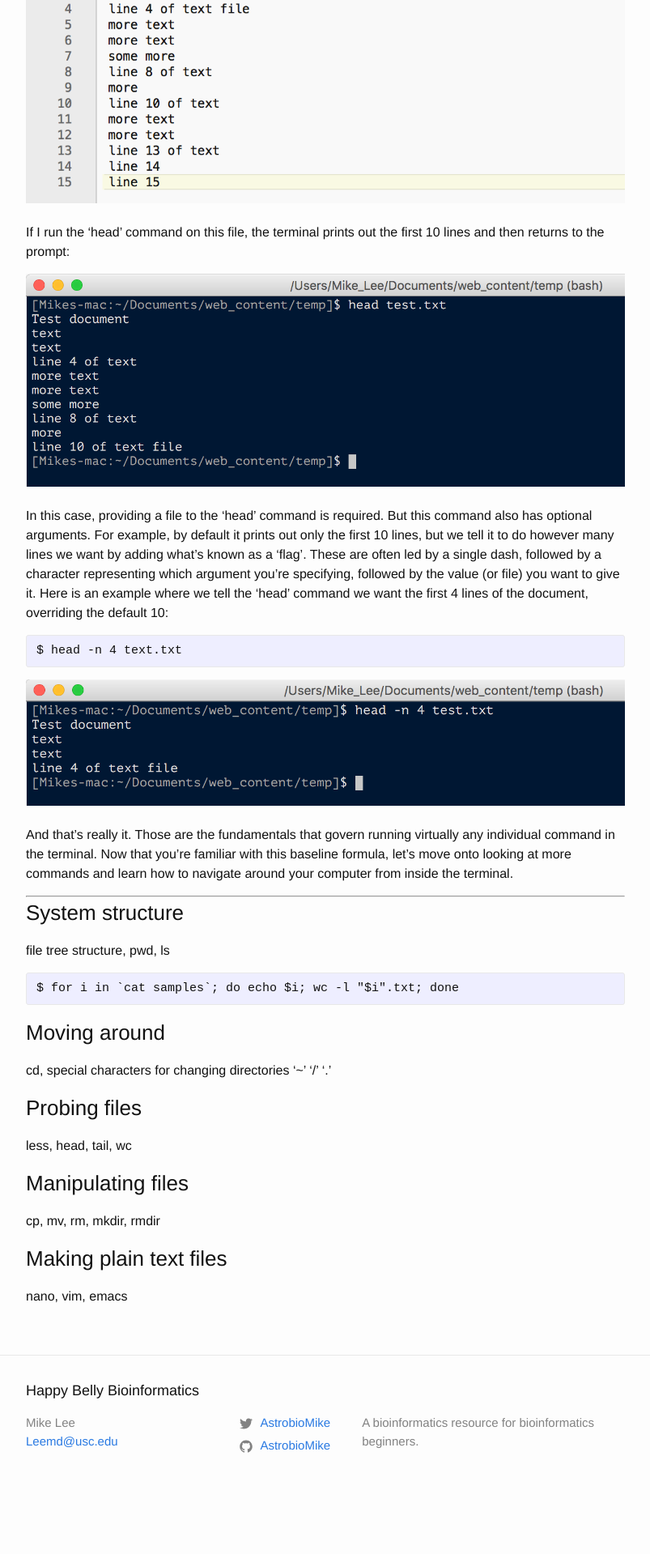
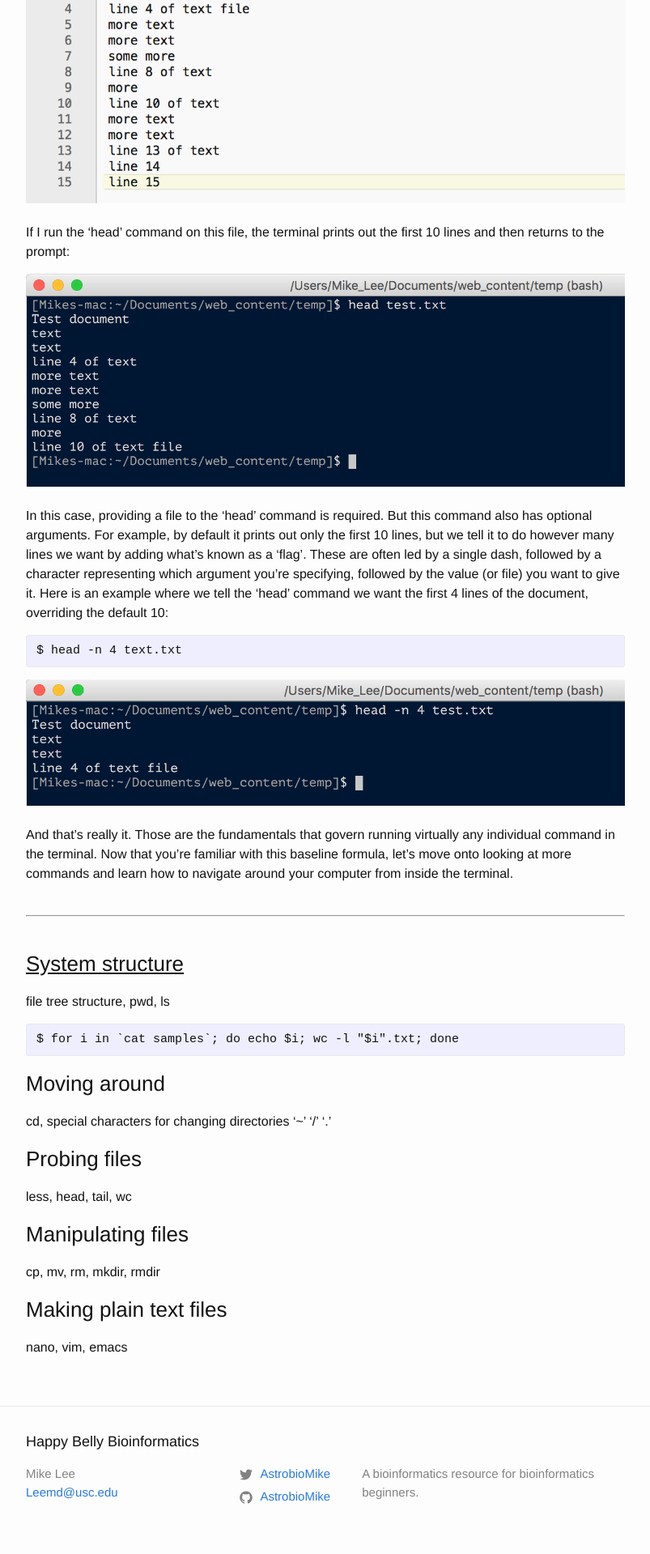
Before and after one commit to AstrobioMike/AstrobioMike.github.io, a Jekyll site: the page built from bash/basics.md, in a window 1280 px wide. Shown: the part 1696-3615 px from the top of the page at 81% size, without its empty margins (238-1041 px from the left). Built offline with Jekyll 4.4.1, drawn with Linux system fonts in a browser that asks for light colours; before the commit the page ends 3552 px from its top, so only the background shows below that.

Commit message:
bash basics

```diff
--- a/bash/basics.md
+++ b/bash/basics.md
@@ -51,13 +51,11 @@ $ head -n 4 text.txt
 
 <br>
 And that's really it. Those are the fundamentals that govern running virtually any individual command in the terminal. Now that you're familiar with this baseline formula, let's move onto looking at more commands and learn how to navigate around your computer from inside the terminal.
+<br>
 
 ---
-
-
-
-
-### System structure
+<br>
+### <u>System structure</u>
 file tree structure, pwd, ls
 <br>
 
```
